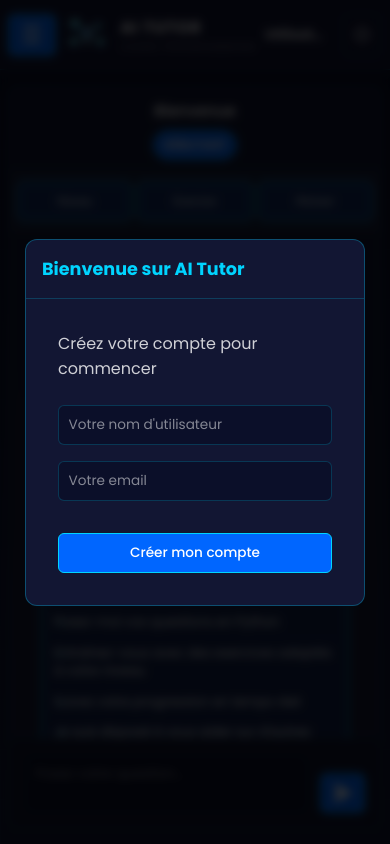
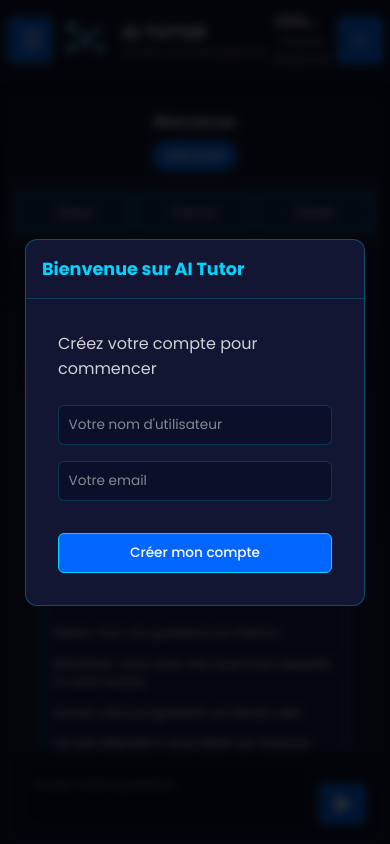
Before and after one commit to FabriceRachid/LLM_AI_Tutor, a plain HTML site: page AI_Tutor/frontend/index.html in a window 390 px wide. Drawn offline with nearby package versions, Linux system fonts and the light colour scheme.

Commit message:
feat: Enhance mobile responsiveness and fix critical UI visibility issues

```diff
--- a/AI_Tutor/frontend/style.css
+++ b/AI_Tutor/frontend/style.css
@@ -2035,7 +2035,7 @@ header {
 }
 
 /* ✅ TRÈS PETIT MOBILE (360px et moins) */
-@media (max-width: 360px) {
+/* @media (max-width: 360px) {
     .logo-text {
         display: none;
     }
@@ -2048,7 +2048,7 @@ header {
         margin-left: auto;
     }
 
-    /* ✅ S'assurer que le bouton logout reste visible */
+
     .logout-btn {
         display: flex !important;
         padding: 0.4rem 0.5rem !important;
@@ -2086,7 +2086,7 @@ header {
     .sidebar {
         width: 95%;
     }
-}
+} */
 
 /* TOUCH DEVICES - Amélioration tactile */
 @media (hover: none) and (pointer: coarse) {
@@ -2206,7 +2206,7 @@ header {
 }
 
 /* OPTIMISATION PERFORMANCE MOBILE */
-@media (max-width: 768px) {
+/* @media (max-width: 768px) {
     * {
         animation-duration: 0.2s !important;
     }
@@ -2224,4 +2224,197 @@ header {
         -webkit-overflow-scrolling: touch;
         scroll-behavior: smooth;
     }
-}
+} */
+
+/* 🔧 CSS DE DEBUG - FORCE TOUT À S'AFFICHER
+   Ajoutez ce code TEMPORAIREMENT à la fin de votre style.css
+   pour diagnostiquer le problème */
+
+/* ✅ FORCER L'AFFICHAGE DU HEADER - VERSION DEBUG */
+@media (max-width: 768px) {
+    /* Header visible */
+    header {
+        display: block !important;
+        visibility: visible !important;
+        opacity: 1 !important;
+        padding: 0.75rem 0 !important;
+        background: rgba(19, 24, 54, 0.95) !important;
+    }
+
+    .header-content {
+        display: flex !important;
+        visibility: visible !important;
+        opacity: 1 !important;
+        justify-content: space-between !important;
+        align-items: center !important;
+        gap: 0.5rem !important;
+    }
+
+    /* Menu hamburger */
+    .mobile-menu-btn {
+        display: flex !important;
+        visibility: visible !important;
+        opacity: 1 !important;
+        order: -1 !important;
+        background: var(--deep-blue) !important;
+        color: white !important;
+        border: 1px solid var(--electric-blue) !important;
+        padding: 0.5rem 0.75rem !important;
+        border-radius: 6px !important;
+        min-width: 44px !important;
+        min-height: 44px !important;
+    }
+
+    .hamburger-icon {
+        display: block !important;
+        visibility: visible !important;
+        opacity: 1 !important;
+    }
+
+    /* Logo */
+    .logo {
+        display: flex !important;
+        visibility: visible !important;
+        opacity: 1 !important;
+        gap: 0.75rem !important;
+        align-items: center !important;
+        flex: 1 !important;
+        justify-content: center !important;
+    }
+
+    .logo-icon {
+        display: block !important;
+        visibility: visible !important;
+        opacity: 1 !important;
+        width: 50px !important;
+        height: 50px !important;
+        flex-shrink: 0 !important;
+    }
+
+    /* ✅✅✅ LOGO TEXT - FORCÉ VISIBLE ✅✅✅ */
+    .logo-text {
+        display: flex !important;
+        visibility: visible !important;
+        opacity: 1 !important;
+        flex-direction: column !important;
+    }
+
+    .logo-name {
+        display: block !important;
+        visibility: visible !important;
+        opacity: 1 !important;
+        font-weight: 700 !important;
+        font-size: 1.05rem !important;
+        letter-spacing: 1px !important;
+        color: white !important;
+    }
+
+    .logo-tagline {
+        display: block !important;
+        visibility: visible !important;
+        opacity: 1 !important;
+        font-size: 0.65rem !important;
+        color: rgba(255, 255, 255, 0.6) !important;
+        letter-spacing: 2px !important;
+    }
+
+    /* ✅✅✅ USER INFO - FORCÉ VISIBLE ✅✅✅ */
+    .header-user {
+        display: flex !important;
+        visibility: visible !important;
+        opacity: 1 !important;
+        gap: 0.75rem !important;
+        align-items: center !important;
+    }
+
+    .user-info {
+        display: block !important;
+        visibility: visible !important;
+        opacity: 1 !important;
+        text-align: right !important;
+    }
+
+    .user-name {
+        display: block !important;
+        visibility: visible !important;
+        opacity: 1 !important;
+        font-weight: 600 !important;
+        font-size: 0.85rem !important;
+        color: white !important;
+        white-space: nowrap !important;
+        overflow: hidden !important;
+        text-overflow: ellipsis !important;
+        max-width: 100px !important;
+    }
+
+    .user-level {
+        display: block !important;
+        visibility: visible !important;
+        opacity: 1 !important;
+        font-size: 0.75rem !important;
+        color: rgba(255, 255, 255, 0.6) !important;
+    }
+
+    /* ✅✅✅ BOUTON LOGOUT - FORCÉ VISIBLE ✅✅✅ */
+    .logout-btn {
+        display: flex !important;
+        visibility: visible !important;
+        opacity: 1 !important;
+        background: var(--deep-blue) !important;
+        border: 1px solid var(--electric-blue) !important;
+        color: white !important;
+        border-radius: 6px !important;
+        padding: 0.5rem 0.75rem !important;
+        cursor: pointer !important;
+        min-width: 44px !important;
+        min-height: 44px !important;
+        align-items: center !important;
+        justify-content: center !important;
+        gap: 0.4rem !important;
+    }
+
+    /* Texte logout masqué sur mobile */
+    .logout-text {
+        display: none !important;
+    }
+
+    /* ✅ ICÔNE LOGOUT - FORCÉ VISIBLE */
+    .logout-icon {
+        display: inline-block !important;
+        visibility: visible !important;
+        opacity: 1 !important;
+        font-size: 1.2rem !important;
+        flex-shrink: 0 !important;
+        color: white !important;
+    }
+}
+
+/* Version 360px - Logo text et user info masqués */
+@media (max-width: 360px) {
+    .logo-text {
+        display: none !important;
+    }
+
+    .user-info {
+        display: none !important;
+    }
+
+    .logo-icon {
+        width: 44px !important;
+        height: 44px !important;
+    }
+
+    /* Logout RESTE visible */
+    .logout-btn {
+        display: flex !important;
+        visibility: visible !important;
+        opacity: 1 !important;
+    }
+
+    .logout-icon {
+        display: inline-block !important;
+        visibility: visible !important;
+        opacity: 1 !important;
+        font-size: 1.15rem !important;
+    }
+}
```
